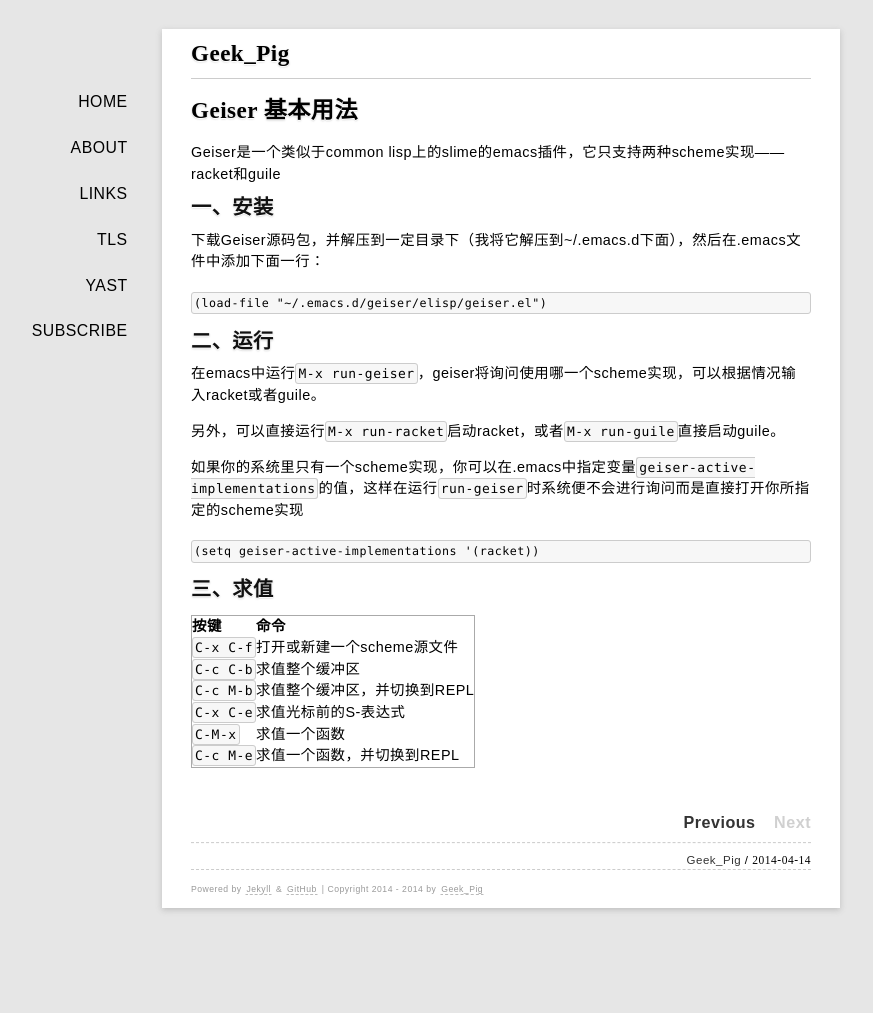
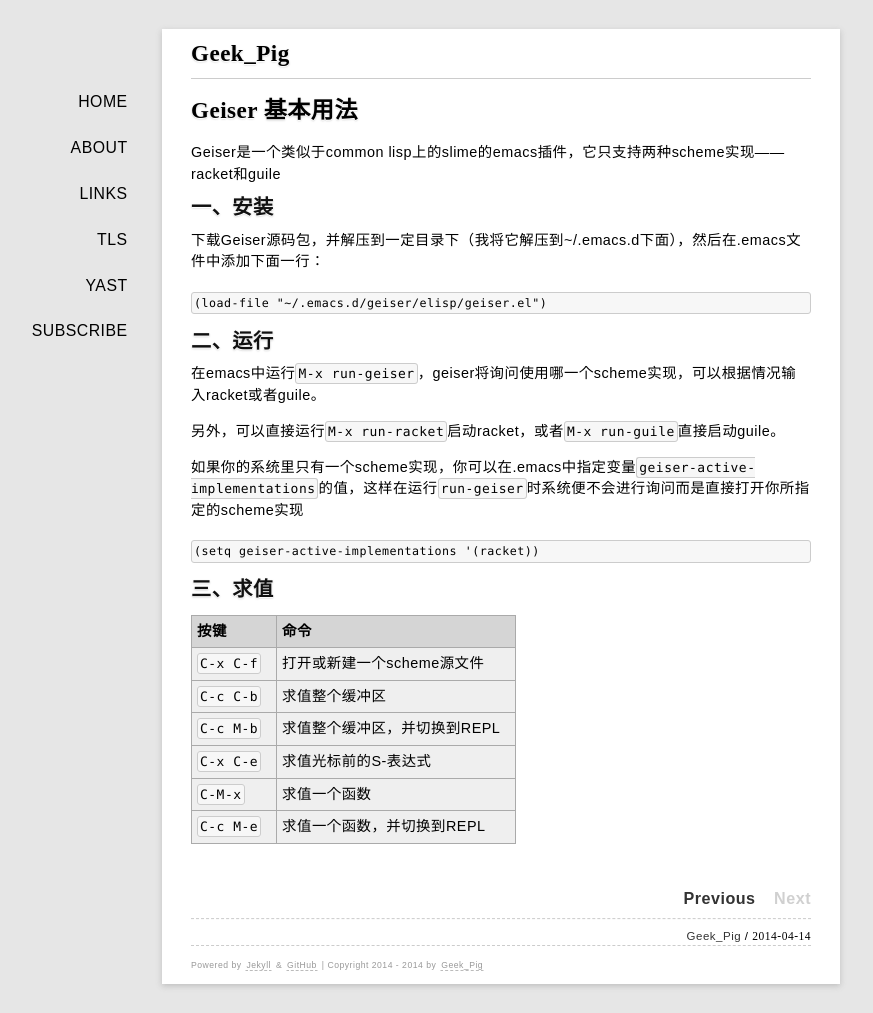
Before and after one commit to rhuichao/uternet.github.io, a Jekyll site: the page built from _posts/2014-04-14-geiser.md, in a window 1280 px wide. Shown: the whole page, without its empty margins (139-1012 px from the left). Built offline with Jekyll 4.4.1, drawn with Linux system fonts in a browser that asks for light colours; some web fonts are replaced; Markdown is read by kramdown in place of the engine named in the settings; before the commit the page ends 937 px from its top, so only the background shows below that.

Commit message:
new document posted

```diff
--- a/media/css/style.css
+++ b/media/css/style.css
@@ -330,7 +330,7 @@ table {
     border: 1px solid rgb(170, 170, 170);
 }
 
-table.dataintable th {
+table th {
 
     vertical-align: baseline;
     padding: 5px 15px 5px 5px;
@@ -339,7 +339,7 @@ table.dataintable th {
     text-align: left;
 }
 
-table.dataintable td {
+table td {
 
     vertical-align: text-top;
     padding: 5px 15px 5px 5px;
```
